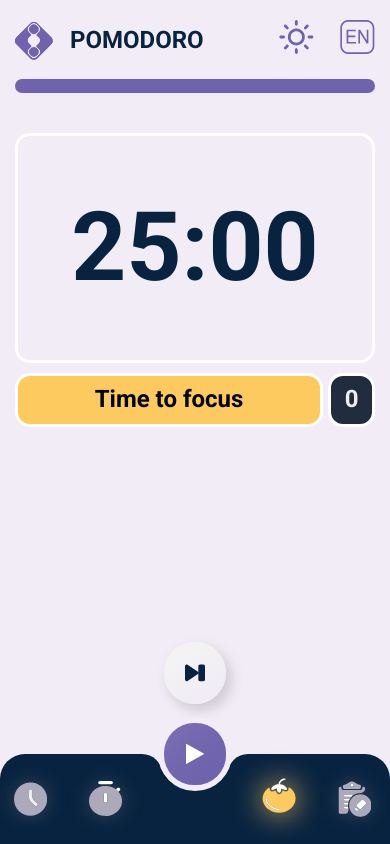
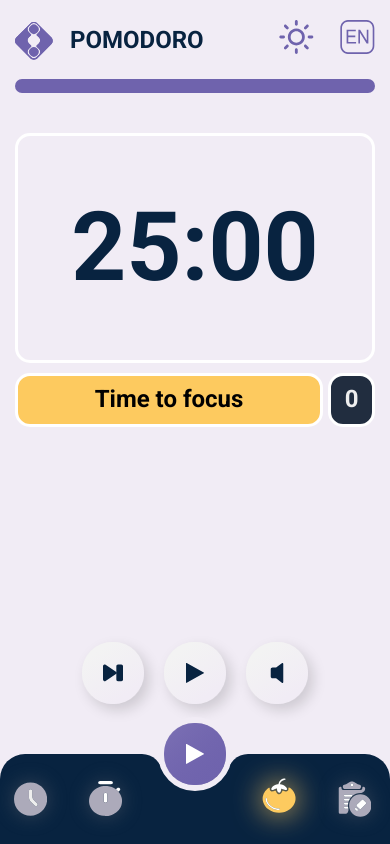
Before and after one commit to MaksEpifanov/zonal, a React (Create React App) app: page /pomodoro in a window 390 px wide. Built offline with nearby package versions, Linux system fonts and the light colour scheme.

Commit message:
+ option, sound btn. + sound logic

```diff
--- a/src/pages/pomodoro/components/PomodoroControls/PomodoroControls.module.scss
+++ b/src/pages/pomodoro/components/PomodoroControls/PomodoroControls.module.scss
@@ -1,10 +1,33 @@
 .PomodoroControls {
   display: flex;
   justify-content: center;
+  flex-wrap: wrap;
 
-  &__mainBtn {
+  &__upBtns {
+    display: flex;
     width: 100%;
-    margin-right: 20px;
+
+    margin-bottom: 20px;
+
+    &>* {
+      width: 100%;
+    }
+
+    &>*:not(:first-child) {
+      width: 100%;
+      margin-left: 20px;
+    }
+
+  }
+
+  &__downBtns {
+    display: flex;
+    width: 100%;
+
+    &>*:not(:first-child) {
+      width: 100%;
+      margin-left: 20px;
+    }
   }
 }
 
@@ -13,8 +36,32 @@
   .PomodoroControls {
     position: absolute;
     bottom: 140px;
+    flex-wrap: nowrap;
 
     z-index: 13;
+
+    &__upBtns {
+      display: flex;
+      width: auto;
+
+      margin-bottom: 0;
+      margin-right: 20px;
+
+      &>*:not(:first-child) {
+        width: 62px;
+        margin-left: 0;
+      }
+    }
+
+    &__downBtns {
+      display: flex;
+      width: auto;
+
+      &>*:not(:first-child) {
+        width: 62px;
+        margin-left: 20px;
+      }
+    }
 
     &__mainBtn {
       width: auto;
--- a/src/pages/pomodoro/components/PomodoroControls/index.jsx
+++ b/src/pages/pomodoro/components/PomodoroControls/index.jsx
@@ -4,9 +4,12 @@
 import Button from 'common/components/UI/Button';
 import { ReactComponent as NextSVG } from 'assets/icons/next.svg';
 import { ReactComponent as PauseSVG } from 'assets/icons/pause.svg';
+import { ReactComponent as SoundSVG } from 'assets/icons/sound.svg';
+import { ReactComponent as MuteSVG } from 'assets/icons/mute.svg';
 
-import useControlPomodoro from '../../hooks/useControlPomodoro';
-import { getMode } from '../../utils/index';
+import useSettingsPomodoro from 'pages/pomodoro/hooks/useSettingsPomodoro';
+import useControlPomodoro from 'pages/pomodoro/hooks/useControlPomodoro';
+import { getMode } from 'pages/pomodoro/utils/index';
 
 import styles from './PomodoroControls.module.scss';
 
@@ -19,6 +22,7 @@
   });
 
   const [status, lap, toggleTimerStatus, changeTimerMode, resetTimer] = useControlPomodoro();
+  const [settings, , , , toggleSound] = useSettingsPomodoro();
 
   const setMode = () => {
     const timerMode = getMode(status.timerMode, lap);
@@ -34,12 +38,27 @@
       value={status.isTimerOn ? 'pause' : undefined}
     />
   );
+
+  const SoundButton = (
+    <Button
+      onClick={toggleSound}
+      value={settings.sound ? 'sound on' : 'sound off'}
+      icon={settings.sound ? <SoundSVG /> : <MuteSVG />}
+    />
+  );
+
   return (
     <div className={classNames}>
-      <div className={styles.PomodoroControls__mainBtn}>
-        {PrimaryButton}
+      <div className={styles.PomodoroControls__upBtns}>
+        <div className={styles.PomodoroControls__mainBtn}>
+          {PrimaryButton}
+        </div>
+        <Button icon={<NextSVG />} value="next" onClick={setMode} />
       </div>
-      <Button icon={<NextSVG />} value="next" onClick={setMode} />
+      <div className={styles.PomodoroControls__downBtns}>
+        <Button value="Options" />
+        {SoundButton}
+      </div>
     </div>
   );
 };
```
Also changed, not shown: src/assets/icons/mute.svg (added), src/assets/icons/sound.svg (added).
